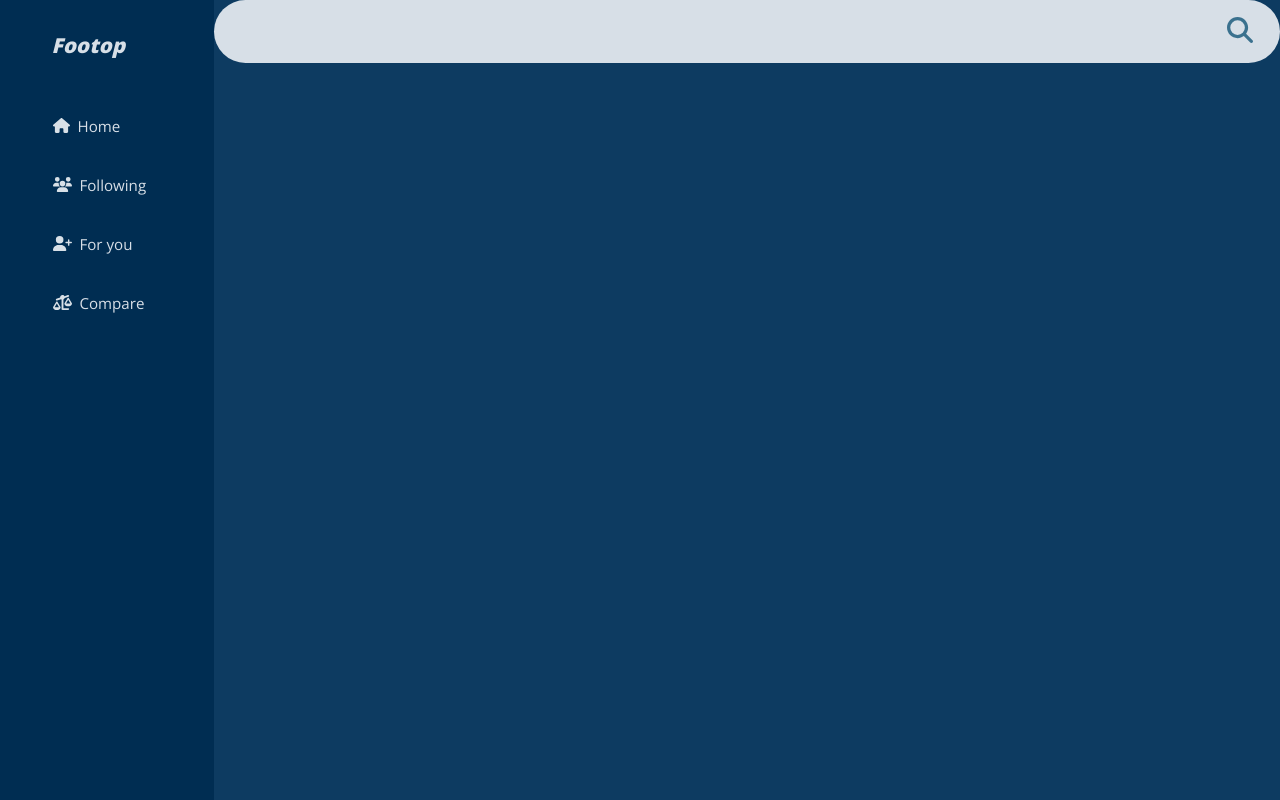
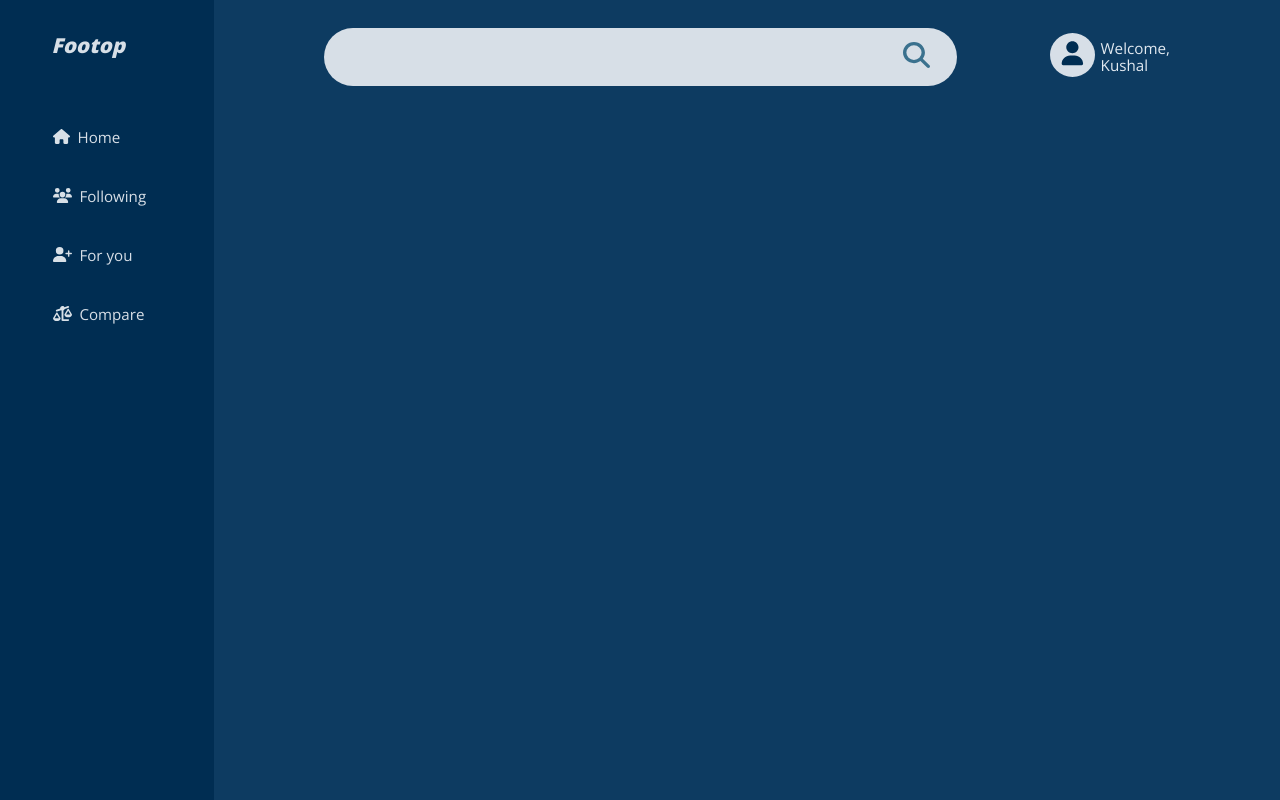
Before and after one commit to kushal057/Footop, a React (Create React App) app: page / in a window 1280 px wide. Built offline with nearby package versions, Linux system fonts and the light colour scheme.

Commit message:
feat: Implement UserInfoBox component

```diff
--- a/src/components/SearchBar.module.css
+++ b/src/components/SearchBar.module.css
@@ -4,6 +4,7 @@
     padding: 1.2em 0;
     border-radius: 50px;
     background: var(--bgLight);
+    flex: 1;
 }
 
 .searchBar input {
--- a/src/components/Sidebar.js
+++ b/src/components/Sidebar.js
@@ -1,6 +1,6 @@
 import styles from "./Sidebar.module.css"
-import NavItem from "../components/SidebarNavItem"
-import Logo from "../components/Logo"
+import NavItem from "./SidebarNavItem"
+import Logo from "../components/Logo";
 import home_icon from "../assets/icons/home_icon.svg"
 import following_icon from "../assets/icons/following_icon.svg"
 import for_you_icon from "../assets/icons/for_you_icon.svg"
--- a/src/components/Sidebar.module.css
+++ b/src/components/Sidebar.module.css
@@ -14,5 +14,5 @@
 }
 
 .sidebar > *:first-child {
-    margin-bottom: 1.5em;
+    margin-bottom: 2em;
 }
--- /dev/null
+++ b/src/components/UserInfoBox.js
@@ -0,0 +1,11 @@
+import styles from "./UserInfoBox.module.css";
+import user_icon from "../assets/icons/user_icon.svg";
+
+export default function UserInfoBox () {
+    return (
+        <div className={styles.userInfoBox}>
+            <div className={styles.userIconContainer}><img src={user_icon} alt="User"/></div>
+            <p className={styles.userMessage}>Welcome, <br />Kushal</p>
+        </div>
+    )
+}
--- /dev/null
+++ b/src/components/UserInfoBox.module.css
@@ -0,0 +1,21 @@
+.userInfoBox {
+    display: flex;
+    justify-content: center;
+    align-items: center;
+    color: white;
+}
+
+.userInfoBox .userIconContainer {
+    width: 3.8em;
+    margin-right: 0.5em;
+}
+
+.userIconContainer img {
+    width: 100%;
+}
+
+.userInfoBox .userMessage {
+    font-size: 1.3em;
+    font-weight: 400;
+    color: var(--bgLightPlus);
+}
--- a/src/pages/HomeDashboardPage.js
+++ b/src/pages/HomeDashboardPage.js
@@ -1,6 +1,7 @@
 import styles from "./HomeDashboardPage.module.css"
 import Sidebar from "../components/Sidebar";
 import SearchBar from "../components/SearchBar";
+import UserInfoBox from "../components/UserInfoBox";
 
 export default function HomeDashboardPage() {
     return (
@@ -9,6 +10,7 @@ export default function HomeDashboardPage() {
             <div className={styles.mainContent}>
                 <div className={styles.topBar}>
                     <SearchBar />
+                    <UserInfoBox />
                 </div>
             </div>
         </div>
--- a/src/pages/HomeDashboardPage.module.css
+++ b/src/pages/HomeDashboardPage.module.css
@@ -1,5 +1,3 @@
-@import "../components/SidebarNavItem.module.css";
-
 .homeDashboard {
     display: flex;
 }
@@ -7,8 +5,17 @@
 .homeDashboard .mainContent {
     background: var(--bgDark);
     flex: 1;
+    padding: 2em 8em;
 }
 
-:global .sidebarNavItem {
-    background: blue;
+.mainContent .topBar {
+    font-size: 0.85rem;
+    display: flex;
+    justify-content: space-between;
+    align-items: center;
+    width: 100%;
 }
+
+.mainContent .topBar > * + * {
+    margin-left: 8em;
+}
```
Also changed, not shown: src/assets/icons/user_icon.svg, src/components/BasicPlayerInfoBar.js (added).
